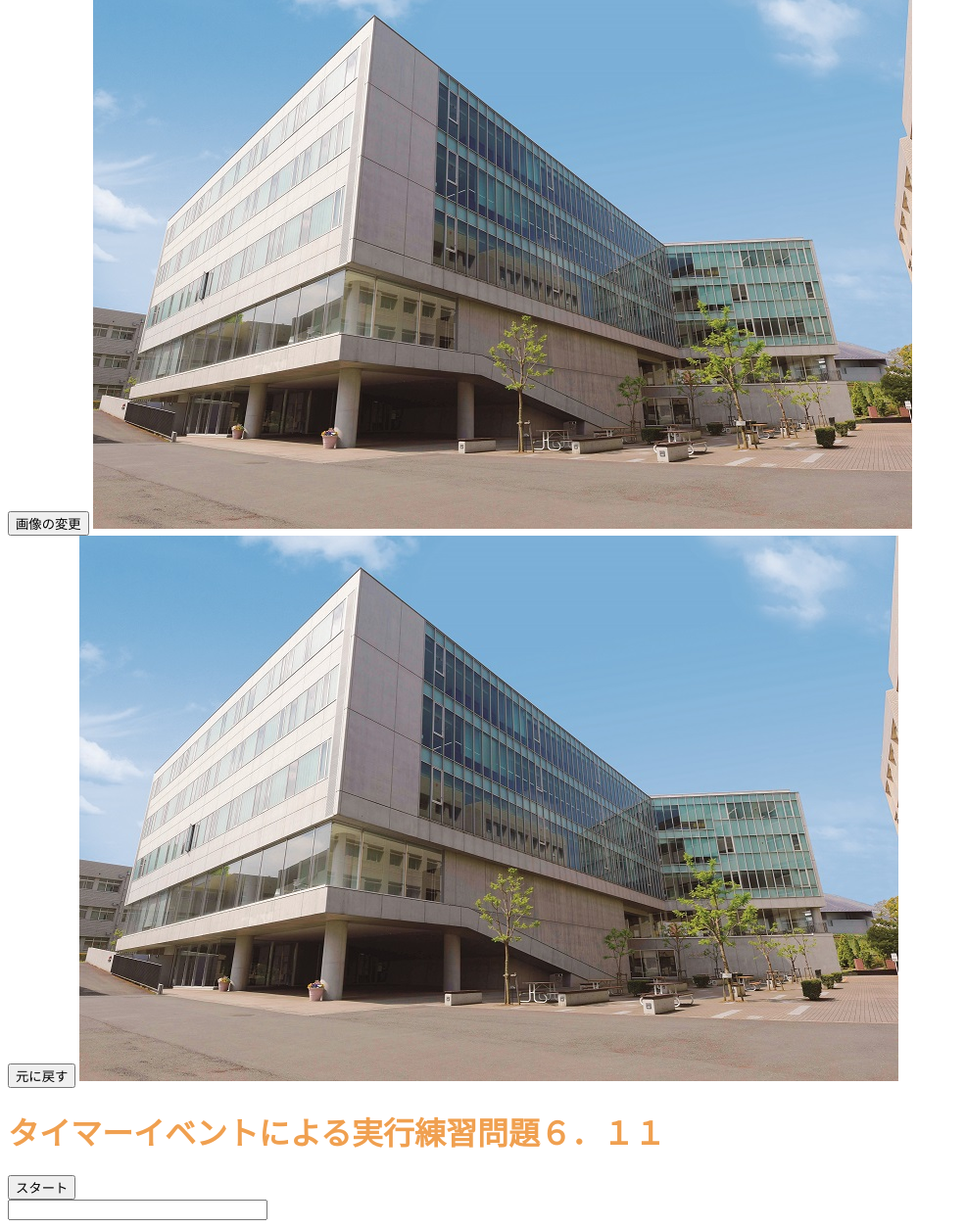
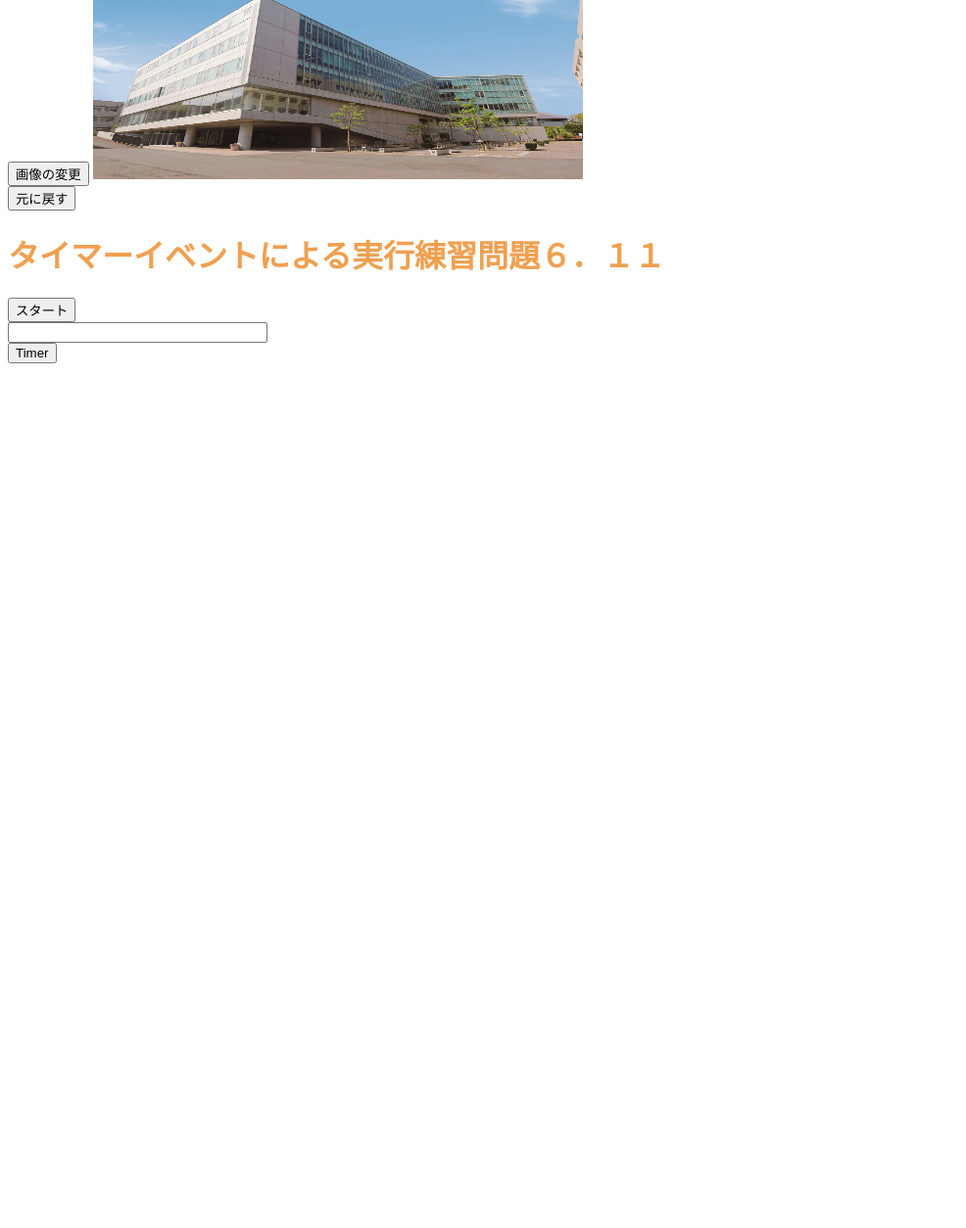
Before and after one commit to taka0621nnb/kouki1-2, a plain HTML site: page index.html in a window 1280 px wide. Shown: the part 2847-4101 px from the top of the page at 98% size, without its empty margins (0-986 px from the left). After the commit the page ends 3226 px from the top, so only its background shows below. Drawn offline with Linux system fonts and the light colour scheme.

Commit message:
20211214

```diff
--- a/ex6-11.js
+++ b/ex6-11.js
@@ -14,3 +14,7 @@ function hyoji() {
         function startfnc() {
         //関数hyoji()を1000ミリ秒間隔で呼び出す
         setInterval("hyoji()",1000); }
+
+        function mes() {
+         alert("3秒経ちました！");
+         }
--- /dev/null
+++ b/imagechange.css
@@ -0,0 +1 @@
+img.imagechange {width: 500px;height: 200px;}
--- a/index.html
+++ b/index.html
@@ -13,6 +13,7 @@
 <script src="ex6-9.js"></script>
 <script src="ex6-10.js"></script>
 <script src="ex6-11.js"></script>
+<link rel="stylesheet" href="imagechange.css"> <!--この行を追加-->
 </head>
 <body>
     <!--文字の大きさ練習-->
@@ -125,17 +126,21 @@
 <h1>練習問題６．１０</h1>
 <div id="image" >
     <input type="button" value="画像の変更" onclick="imgchange1();">
-    <img src='./image/keiei_small.jpg' id="logo" alt="JosaiLogo">
+    <img src='./image/keiei_small.jpg' id="logo" alt="JosaiLogo" class="imagechange">
 
 <div id="image" >
     <input type="button" value="元に戻す" onclick="imgchange2();">
-     <img src='./image/keiei_small.jpg' id="logo" alt="JosaiLogo">
 
 <h1>タイマーイベントによる実行練習問題６．１１</h1>
 <form name="timer">
     <input type="button" value="スタート" onclick="startfnc()">
     <br>
     <input type="text" name="moji" size="30" value=""> </form>
+
+    <form>
+    <input type="button" value="Timer" onclick="setTimeout('mes()',3000)">
+    </form>
+
 </div>
 </body>
 </html>
```
